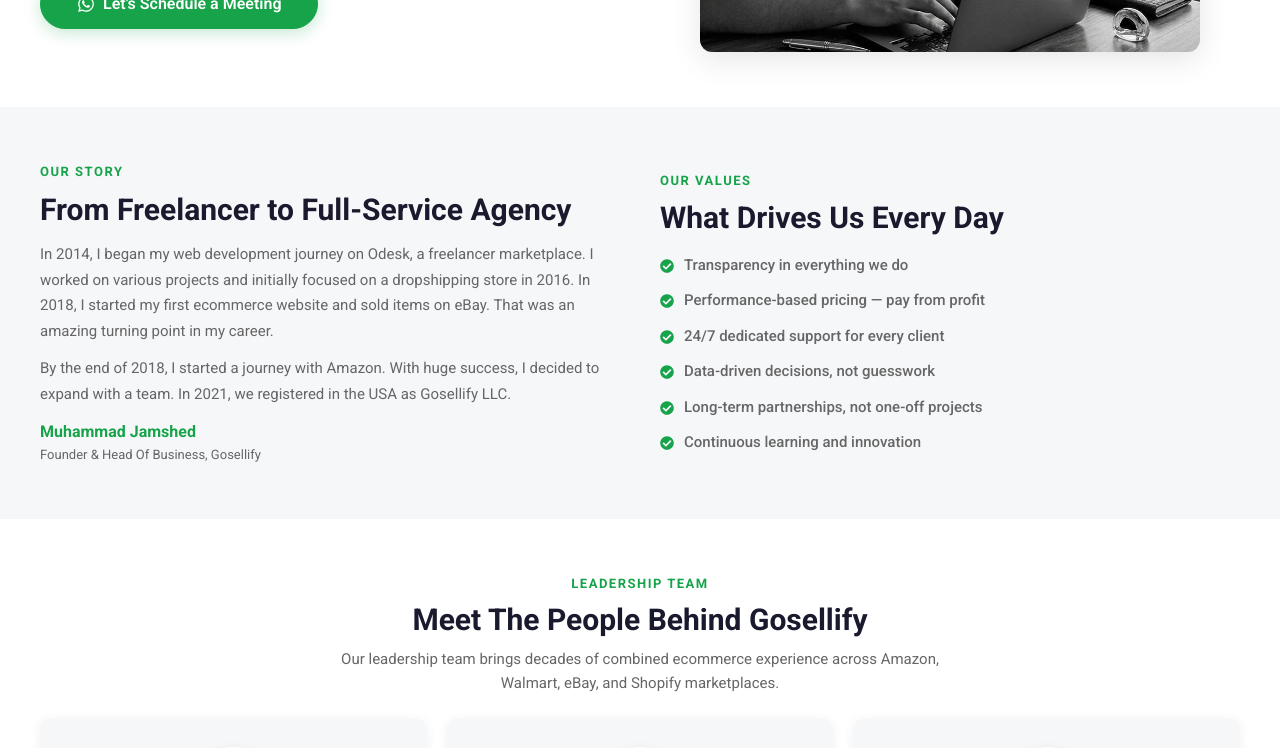
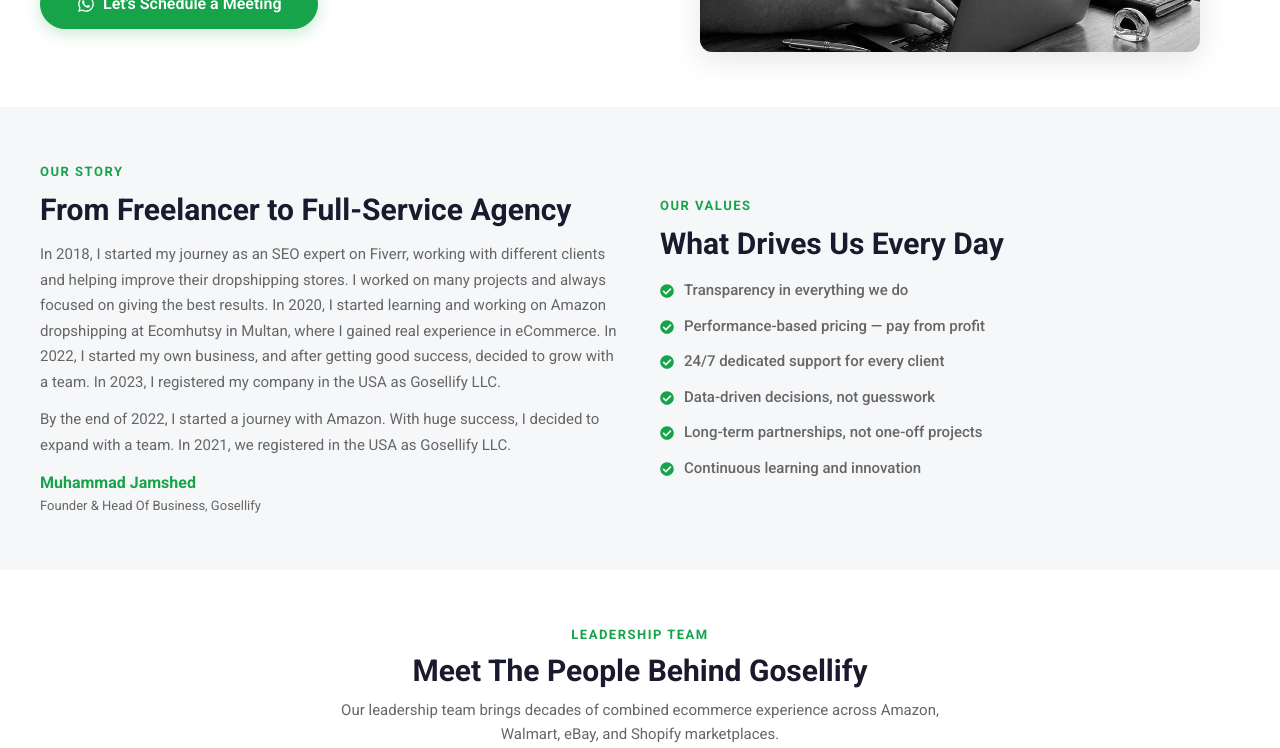
Before and after one commit to khawajaali1020/Webgosellify, a Next.js app: page /about in a window 1280 px wide. Shown: the part 974-1722 px from the top of the page. Built offline with nearby package versions, Linux system fonts and the light colour scheme.

Commit message:
Update page.tsx

```diff
--- a/src/app/about/page.tsx
+++ b/src/app/about/page.tsx
@@ -6,7 +6,7 @@
   { value: "200+", label: "Clients Worldwide" },
   { value: "250+", label: "Projects Completed" },
   { value: "50+", label: "Team Members" },
-  { value: "9", label: "Countries Served" },
+  { value: "3", label: "Countries Served" },
 ];
 
 const values = [
@@ -65,7 +65,7 @@
         <div className="container-main text-center">
           <span className="typo-label">About Us</span>
           <h1 className="typo-h1" style={{ marginTop: "8px", marginBottom: "12px" }}>
-            Your Trusted eCommerce Partner Since 2018
+            Your Trusted eCommerce Partner Since 2022
           </h1>
           <p className="typo-subtext" style={{ maxWidth: "560px", margin: "0 auto 32px" }}>
             We help entrepreneurs build and scale profitable Amazon, eBay, Walmart, and
@@ -183,14 +183,17 @@
                 From Freelancer to Full-Service Agency
               </h2>
               <p className="typo-body" style={{ marginBottom: "12px" }}>
-                In 2014, I began my web development journey on Odesk, a
-                freelancer marketplace. I worked on various projects and
-                initially focused on a dropshipping store in 2016. In 2018, I started
-                my first ecommerce website and sold items on eBay. That was an
-                amazing turning point in my career.
+                In 2018, I started my journey as an SEO expert on Fiverr,
+                working with different clients and helping improve their dropshipping stores.
+                I worked on many projects and always focused on giving the best results.
+                In 2020, I started learning and working on Amazon dropshipping
+                at Ecomhutsy in Multan, where I gained real experience in eCommerce.
+                In 2022, I started my own business, and after getting good success,
+                decided to grow with a team. In 2023,
+                I registered my company in the USA as Gosellify LLC.
               </p>
               <p className="typo-body" style={{ marginBottom: "14px" }}>
-                By the end of 2018, I started a journey with Amazon. With huge success,
+                By the end of 2022, I started a journey with Amazon. With huge success,
                 I decided to expand with a team. In 2021, we registered in the USA as Gosellify LLC.
               </p>
               <div>
```
